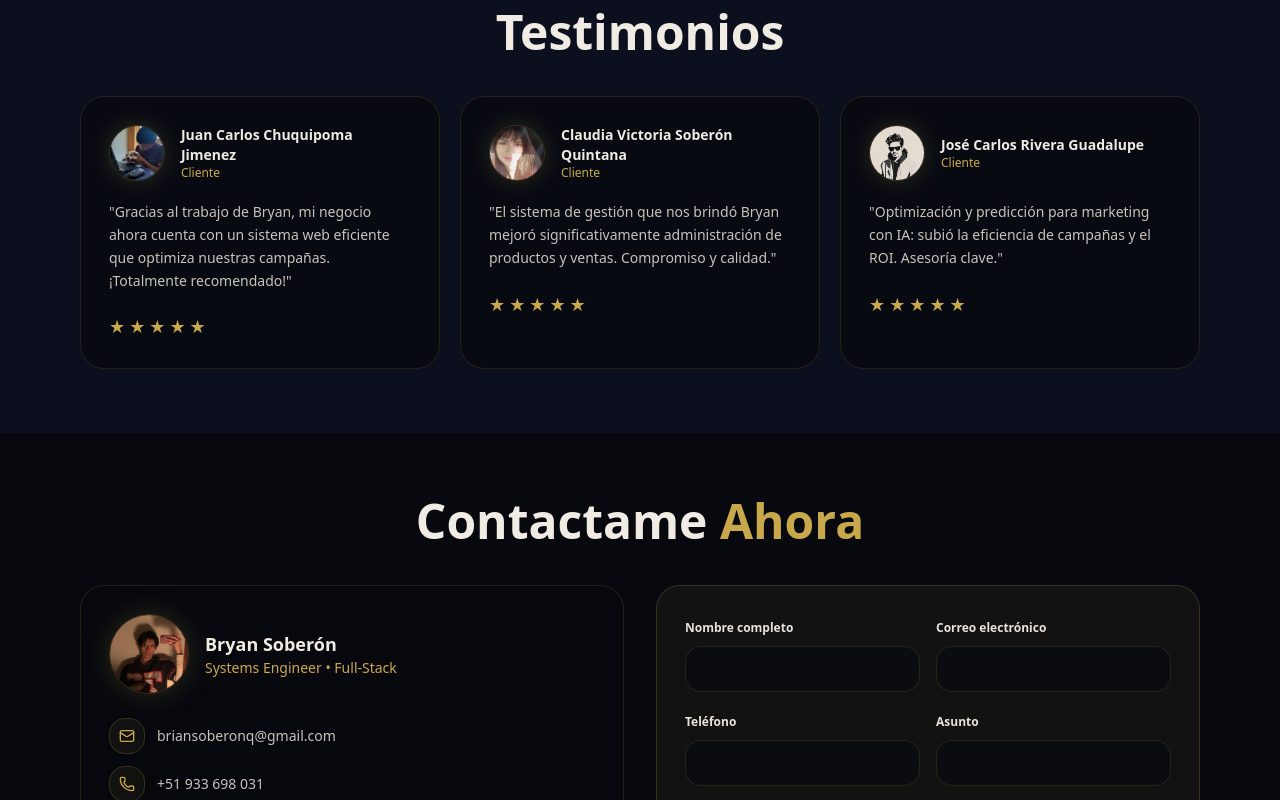
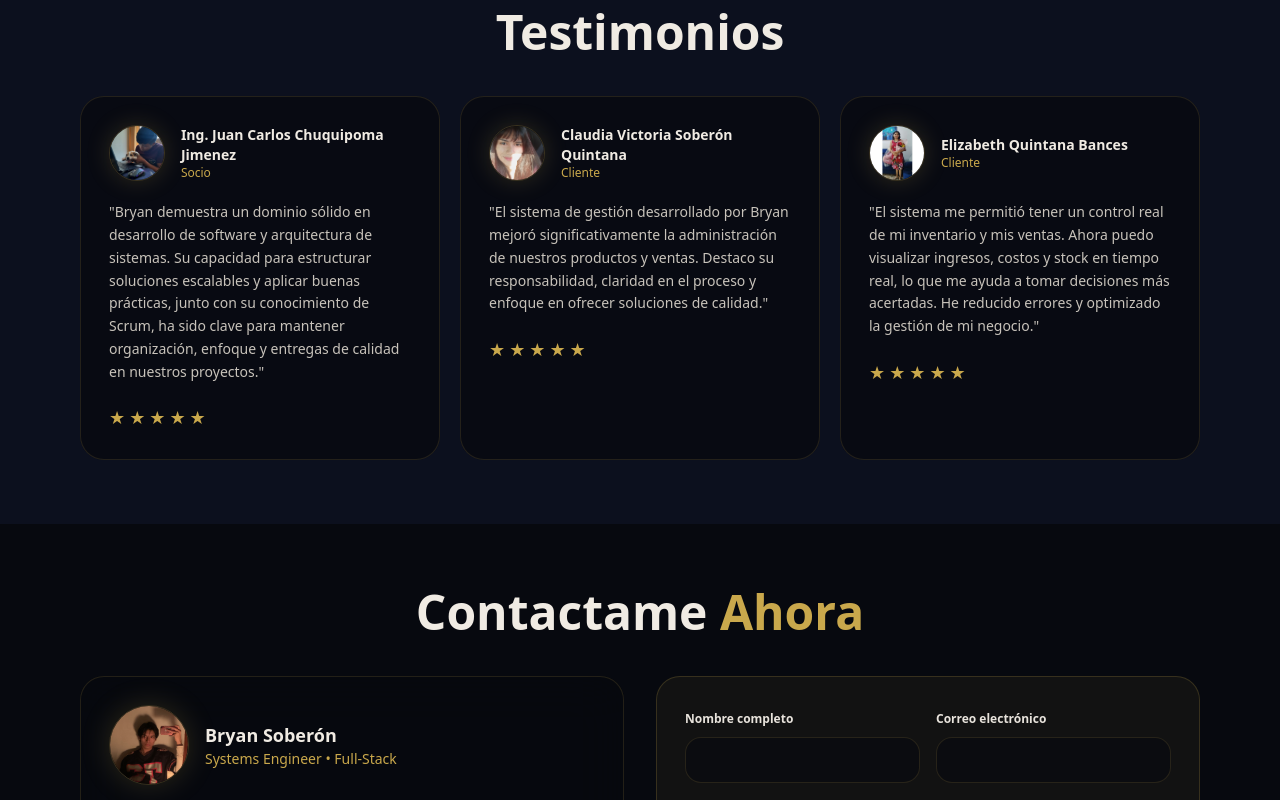
Before and after one commit to bryansoberon/PORTAFOLIO-REACT, a React (Vite) app: page / in a window 1280 px wide. Shown: the part 2280-3080 px from the top of the page. Built offline with nearby package versions, Linux system fonts and the light colour scheme.

Commit message:
update testimonios

```diff
--- a/src/App.jsx
+++ b/src/App.jsx
@@ -428,9 +428,24 @@ function ServiceCard({ title, desc }) {
 /* ── TESTIMONIALS ────────────────────────────────────── */
 function Testimonials() {
   const items = [
-    { name: "Juan Carlos Chuquipoma Jimenez",   role: "Cliente", avatar: "/JUAN.jpg",   text: "Gracias al trabajo de Bryan, mi negocio ahora cuenta con un sistema web eficiente que optimiza nuestras campañas. ¡Totalmente recomendado!" },
-    { name: "Claudia Victoria Soberón Quintana", role: "Cliente", avatar: "/CALA.jpg",   text: "El sistema de gestión que nos brindó Bryan mejoró significativamente administración de productos y ventas. Compromiso y calidad." },
-    { name: "José Carlos Rivera Guadalupe",      role: "Cliente", avatar: "/CARLOS.jpg", text: "Optimización y predicción para marketing con IA: subió la eficiencia de campañas y el ROI. Asesoría clave." },
+    {
+    name: "Ing. Juan Carlos Chuquipoma Jimenez",
+    role: "Socio",
+    avatar: "/JUAN.jpg",
+    text: "Bryan demuestra un dominio sólido en desarrollo de software y arquitectura de sistemas. Su capacidad para estructurar soluciones escalables y aplicar buenas prácticas, junto con su conocimiento de Scrum, ha sido clave para mantener organización, enfoque y entregas de calidad en nuestros proyectos."
+    },
+    {
+      name: "Claudia Victoria Soberón Quintana",
+      role: "Cliente",
+      avatar: "/CALA.jpg",
+      text: "El sistema de gestión desarrollado por Bryan mejoró significativamente la administración de nuestros productos y ventas. Destaco su responsabilidad, claridad en el proceso y enfoque en ofrecer soluciones de calidad."
+    },
+    {
+      name: "Elizabeth Quintana Bances",
+      role: "Cliente",
+      avatar: "/ELITA.jpg",
+      text: "El sistema me permitió tener un control real de mi inventario y mis ventas. Ahora puedo visualizar ingresos, costos y stock en tiempo real, lo que me ayuda a tomar decisiones más acertadas. He reducido errores y optimizado la gestión de mi negocio."
+    },
   ];
 
   return (
@@ -531,7 +546,7 @@ function Contact() {
               </div>
             </div>
             <div className="mt-6 space-y-3 text-sm" style={{ color: "var(--text-3)" }}>
-              <InfoRow icon={<Mail  size={16} />} text="briansoberonq@gmail.com" />
+              <InfoRow icon={<Mail  size={16} />} text="bryansoberonq@gmail.com" />
               <InfoRow icon={<Phone size={16} />} text="+51 933 698 031" />
               <InfoRow icon={<MapPin size={16} />} text="Perú" />
             </div>
```
Also changed, not shown: public/ELITA.jpg (added).
